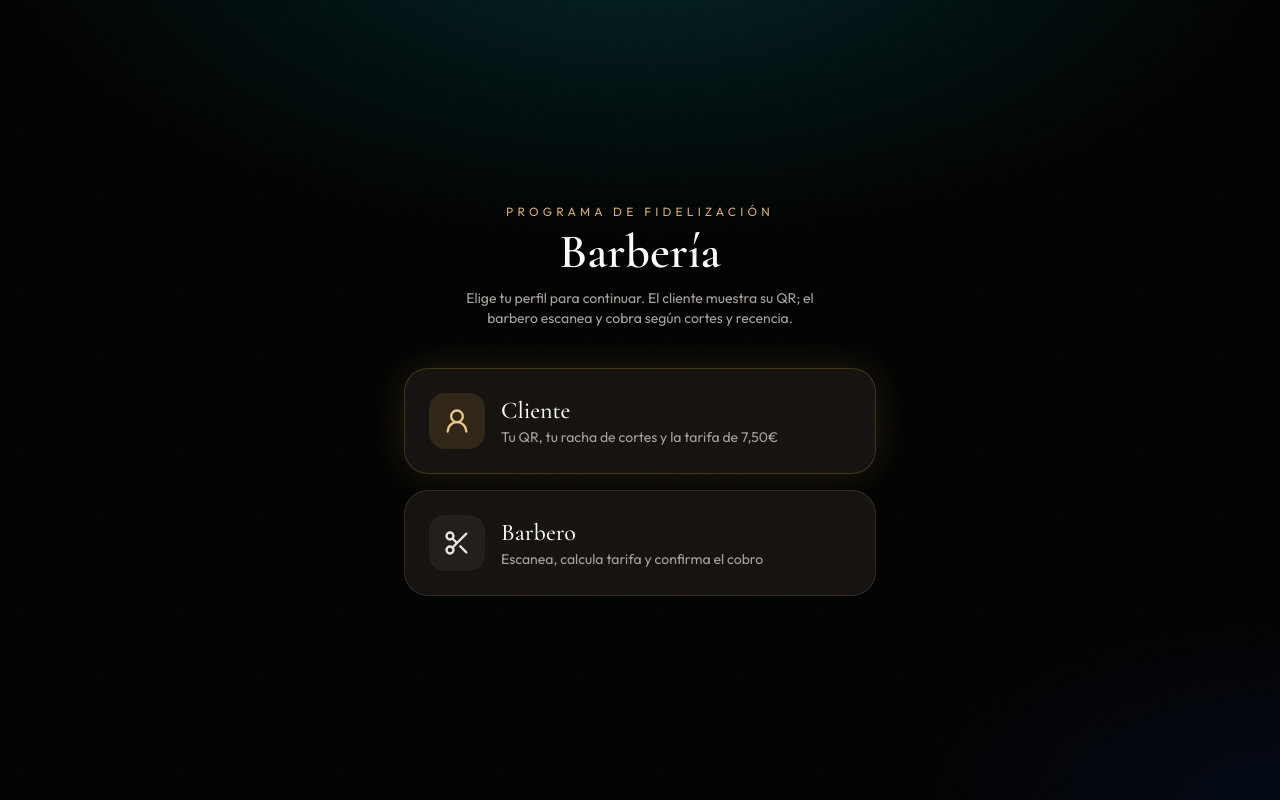
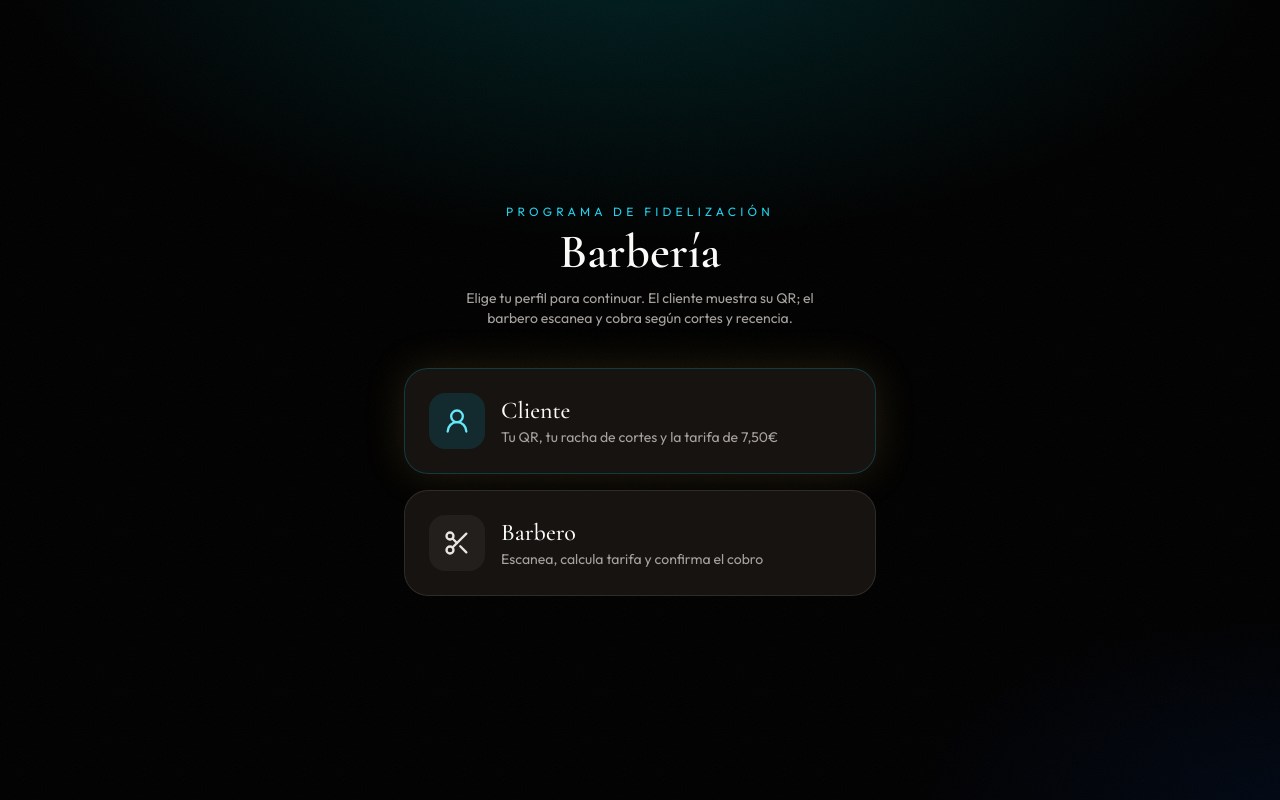
Before and after one commit to denigrante900/barberia-app, a Next.js app: page / in a window 1280 px wide. Built offline with nearby package versions, Linux system fonts and the light colour scheme.

Commit message:
Cambiar detalles dorados a azul cian en la pagina principal

```diff
--- a/app/page.tsx
+++ b/app/page.tsx
@@ -4,7 +4,7 @@ import { Scissors, UserRound } from "lucide-react";
 export default function HomePage() {
   return (
     <main className="mx-auto flex min-h-dvh max-w-lg flex-col justify-center px-5 py-10">
-      <p className="mb-2 text-center text-xs uppercase tracking-[0.35em] text-brass-400">
+      <p className="mb-2 text-center text-xs uppercase tracking-[0.35em] text-cyan-400">
         Programa de fidelización
       </p>
       <h1 className="font-display text-center text-5xl font-semibold text-stone-50">
@@ -18,10 +18,10 @@ export default function HomePage() {
       <div className="mt-10 grid gap-4">
         <Link
           href="/cliente"
-          className="group rounded-3xl border border-brass-500/25 bg-ink-800/80 p-6 shadow-glow transition hover:border-brass-400/50 hover:bg-ink-700"
+          className="group rounded-3xl border border-cyan-500/25 bg-ink-800/80 p-6 shadow-glow transition hover:border-cyan-400/50 hover:bg-ink-700"
         >
           <div className="flex items-center gap-4">
-            <span className="grid h-14 w-14 place-items-center rounded-2xl bg-brass-500/15 text-brass-300">
+            <span className="grid h-14 w-14 place-items-center rounded-2xl bg-cyan-500/15 text-cyan-300">
               <UserRound className="h-7 w-7" />
             </span>
             <div>
@@ -35,7 +35,7 @@ export default function HomePage() {
 
         <Link
           href="/barbero"
-          className="group rounded-3xl border border-white/10 bg-ink-800/80 p-6 transition hover:border-brass-400/40 hover:bg-ink-700"
+          className="group rounded-3xl border border-white/10 bg-ink-800/80 p-6 transition hover:border-cyan-400/40 hover:bg-ink-700"
         >
           <div className="flex items-center gap-4">
             <span className="grid h-14 w-14 place-items-center rounded-2xl bg-stone-100/5 text-stone-200">
```
